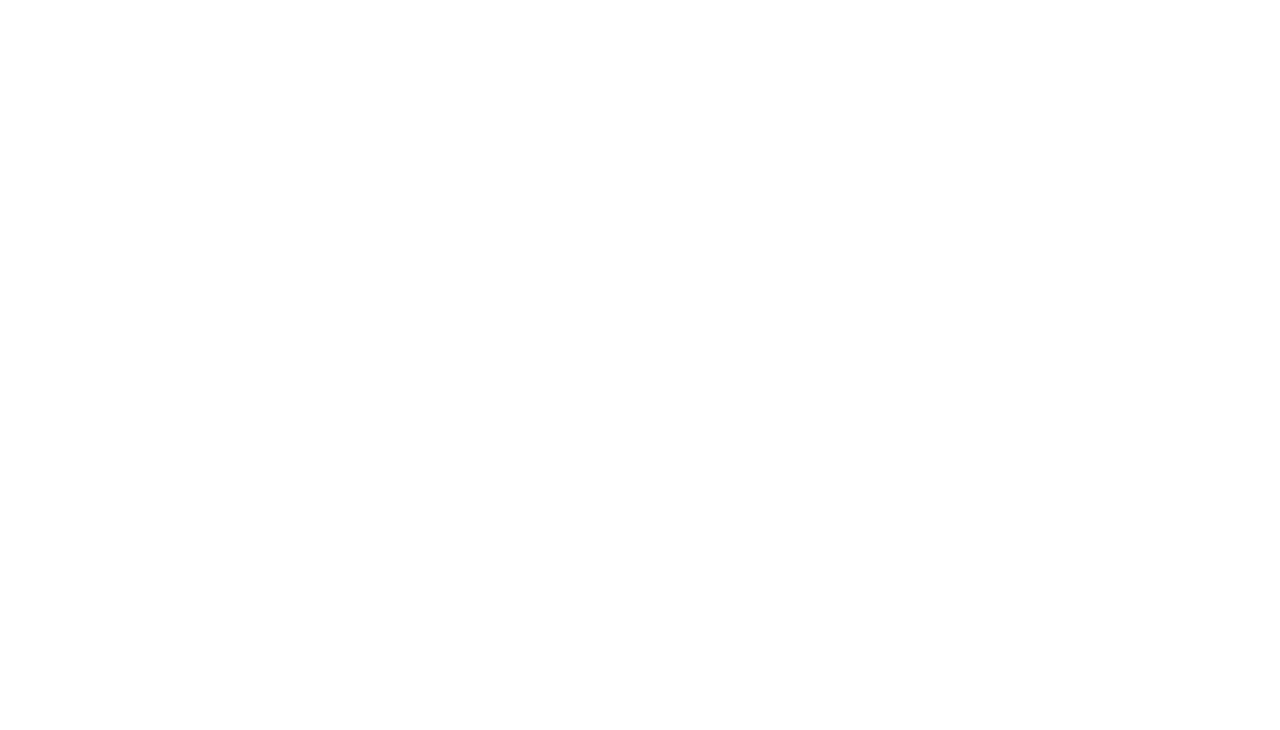
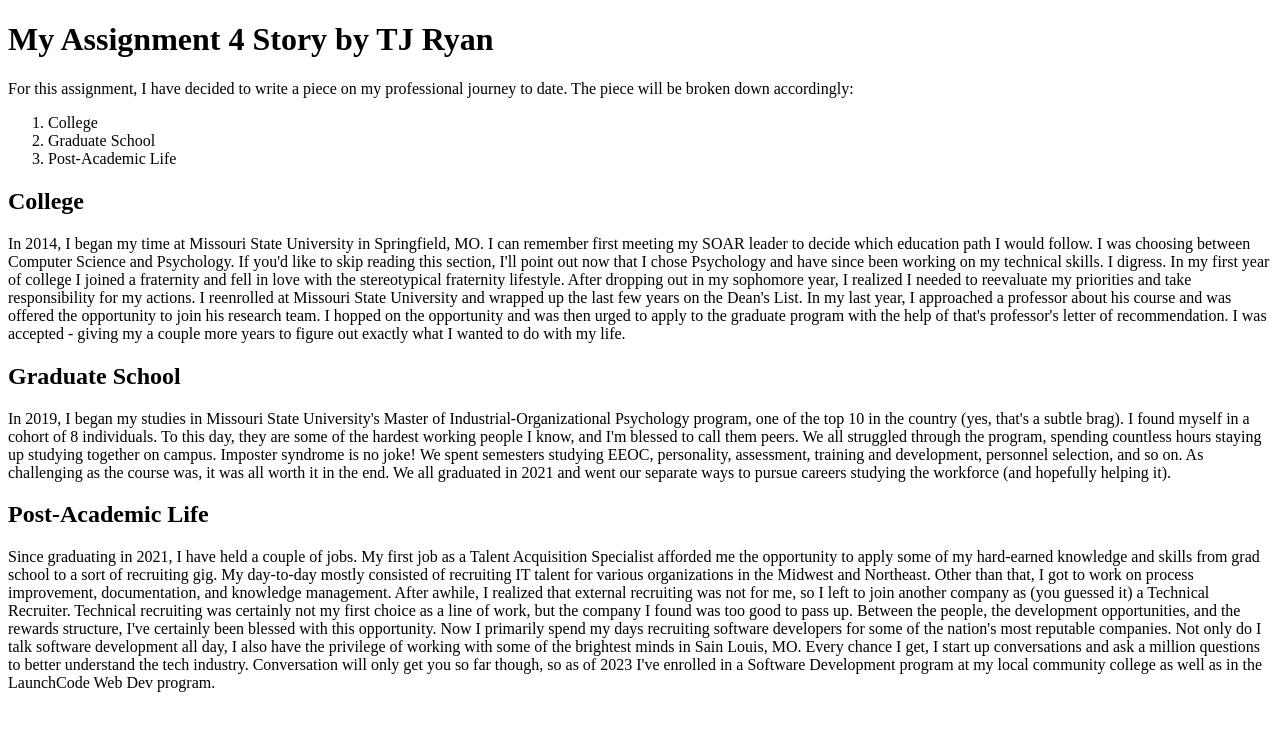
Before and after one commit to LaunchCodeAllhubs/js-assignment-4-html-me-something-treejayryan, a website: page index.html in a window 1280 px wide. Drawn offline with Linux system fonts and the light colour scheme.

Commit message:
added my life story

```diff
--- a/index.html
+++ b/index.html
@@ -4,5 +4,30 @@
    </head>
    <body>
       <!-- Write your HTML in this file! -->
+      <h1>My Assignment 4 Story by TJ Ryan</h1>
+      <p>For this assignment, I have decided to write a piece on my professional journey to date. The piece will be broken down accordingly:</p>
+      <ol>
+         <li>College</li>
+         <li>Graduate School</li>
+         <li>Post-Academic Life</li>
+      </ol>
+      <h2>College</h2>
+      <article>In 2014, I began my time at Missouri State University in Springfield, MO. I can remember first meeting my SOAR leader to decide which education path I would follow. I was choosing between Computer Science and Psychology.
+         If you'd like to skip reading this section, I'll point out now that I chose Psychology and have since been working on my technical skills. I digress.
+          In my first year of college I joined a fraternity and fell in love with the stereotypical fraternity lifestyle. After dropping out in my sophomore year, I realized I needed to reevaluate my priorities and take responsibility for my actions.
+         I reenrolled at Missouri State University and wrapped up the last few years on the Dean's List. In my last year, I approached a professor about his course and was offered the opportunity to join his research team. I hopped on the opportunity and
+      was then urged to apply to the graduate program with the help of that's professor's letter of recommendation. I was accepted - giving my a couple more years to figure out exactly what I wanted to do with my life.</article>
+      <h2>Graduate School</h2>
+      <article>In 2019, I began my studies in Missouri State University's Master of Industrial-Organizational Psychology program, one of the top 10 in the country (yes, that's a subtle brag). I found myself in a cohort of 8 individuals.
+         To this day, they are some of the hardest working people I know, and I'm blessed to call them peers. We all struggled through the program, spending countless hours staying up studying together on campus. Imposter syndrome is no joke!
+      We spent semesters studying EEOC, personality, assessment, training and development, personnel selection, and so on. As challenging as the course was, it was all worth it in the end. We all graduated in 2021 and went our separate ways to pursue careers studying the workforce (and hopefully helping it).</article>
+      <h2>Post-Academic Life</h2>
+      <article>Since graduating in 2021, I have held a couple of jobs. My first job as a Talent Acquisition Specialist afforded me the opportunity to apply some of my hard-earned knowledge and skills from grad school to a sort of recruiting gig.
+         My day-to-day mostly consisted of recruiting IT talent for various organizations in the Midwest and Northeast. Other than that, I got to work on process improvement, documentation, and knowledge management. After awhile, I realized that external recruiting
+         was not for me, so I left to join another company as (you guessed it) a Technical Recruiter. Technical recruiting was certainly not my first choice as a line of work, but the company I found was too good to pass up. Between the people, the development opportunities, and the rewards structure,
+         I've certainly been blessed with this opportunity. Now I primarily spend my days recruiting software developers for some of the nation's most reputable companies. Not only do I talk software development all day, I also have the privilege of working with some of
+         the brightest minds in Sain Louis, MO. Every chance I get, I start up conversations and ask a million questions to better understand the tech industry. Conversation will only get you so far though, so as of 2023 I've enrolled in a Software Development program at my local community
+         college as well as in the LaunchCode Web Dev program.
+      </article>
    </body>
 </html>
```
